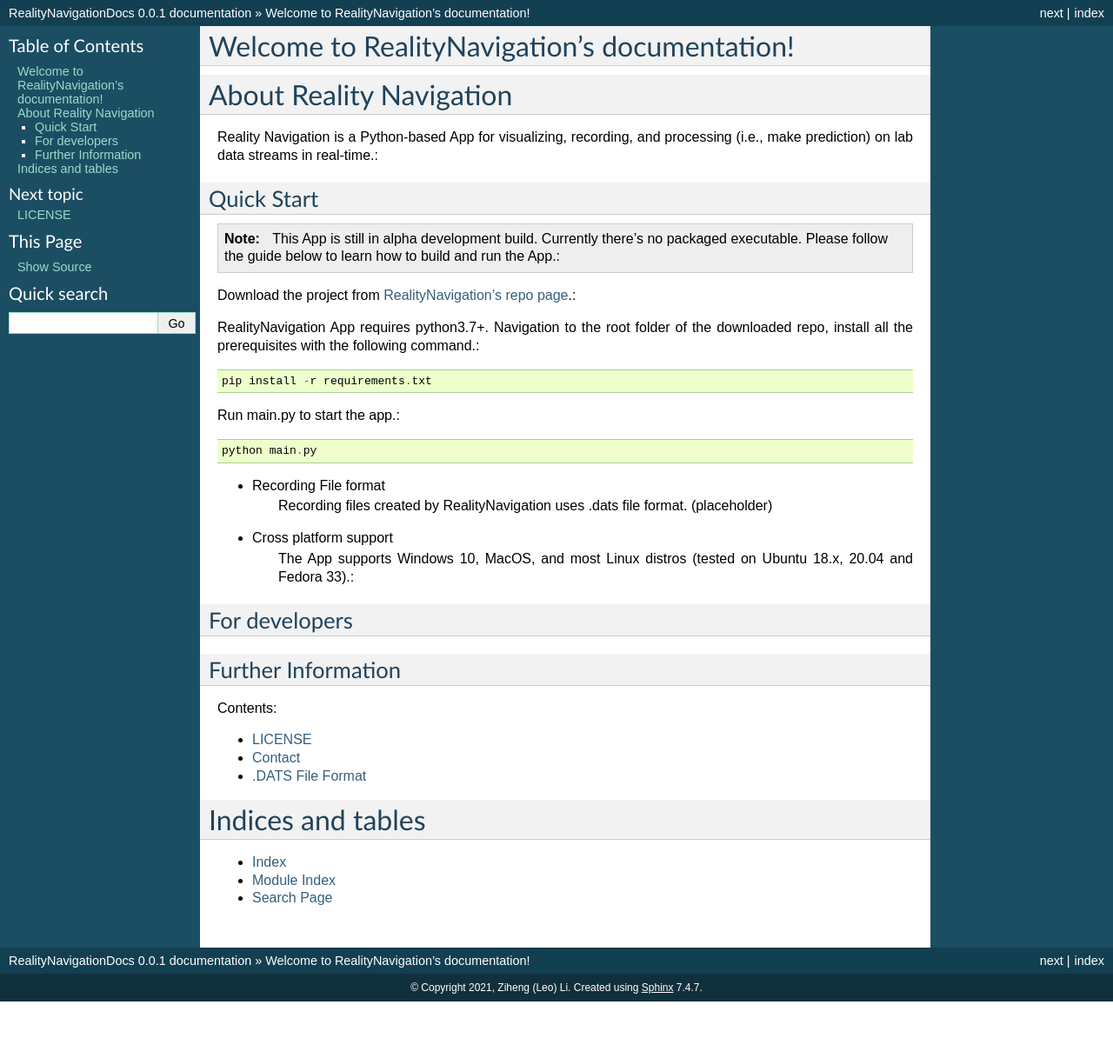
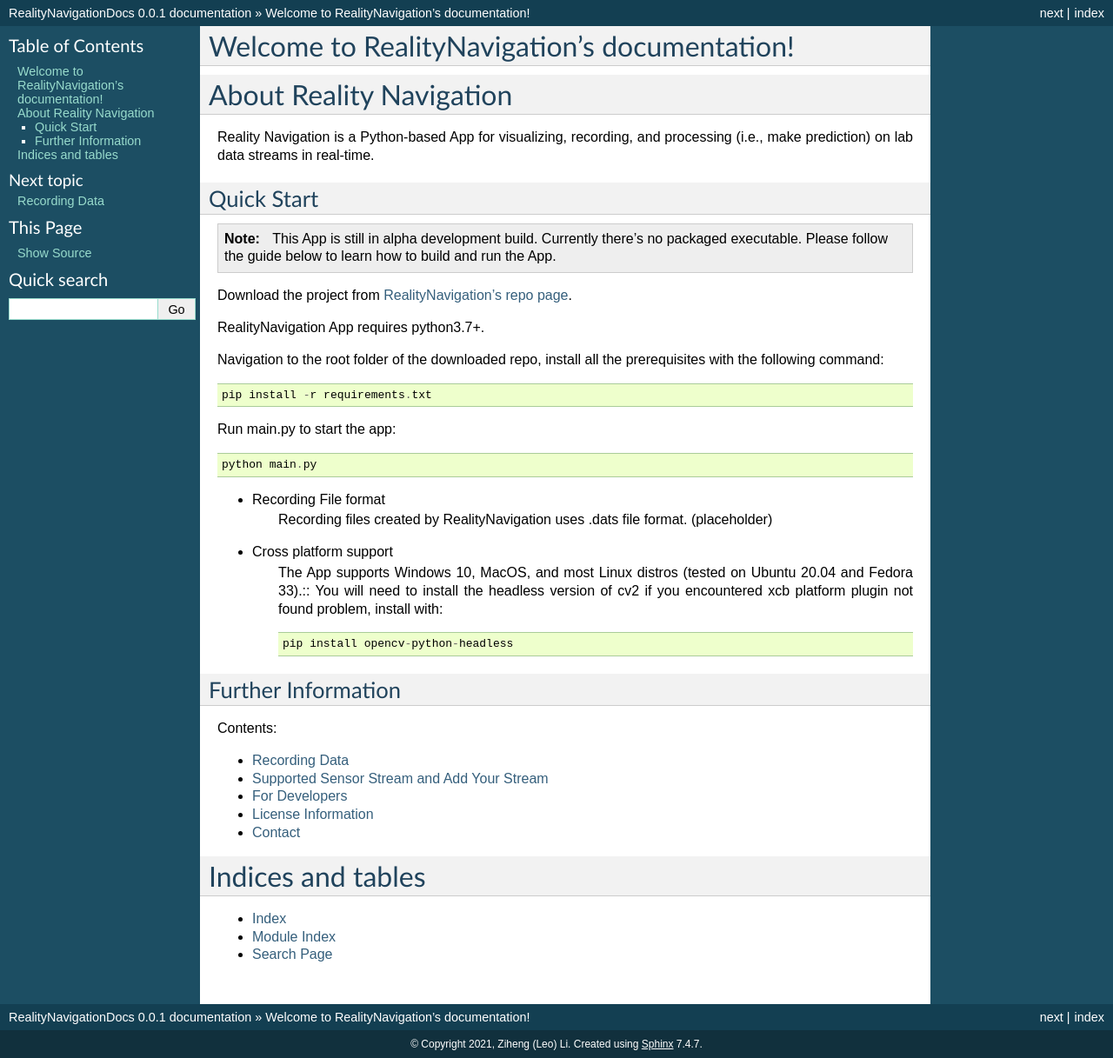
Before and after one commit to PhysioLabXR/PhysioLabXRDocs, a Sphinx documentation site: the page built from source/index.rst, in a window 1280 px wide. Shown: the whole page at 87% size. Built offline with Sphinx 7.4.7, drawn with Linux system fonts in a browser that asks for light colours; before the commit the page ends 1152 px from its top, so only the background shows below that.

Commit message:
add structured subsections

```diff
--- a/source/FileFormat.rst
+++ b/source/ForDevelopers.rst
@@ -1,4 +1,4 @@
-.DATS File Format
+For Developers
 =================
 
 .. image:: images/RN_Stream.png
--- a/source/LICENSE.rst
+++ b/source/LICENSE.rst
@@ -1,4 +1,4 @@
-LICENSE
+License Information
 =======
                     GNU GENERAL PUBLIC LICENSE
                        Version 3, 29 June 2007
--- /dev/null
+++ b/source/Recording.rst
@@ -0,0 +1,7 @@
+Recording Data
+=================
+
+.. image:: images/RN_Stream.png
+    :width: 1080
+
+.DATS (dictionary of array and timestamps) is a binary file format used by RealityNavitaion to log the recorded data.::
--- /dev/null
+++ b/source/SupportedSensors.rst
@@ -0,0 +1,7 @@
+Supported Sensor Stream and Add Your Stream
+=================
+
+.. image:: images/RN_Stream.png
+    :width: 1080
+
+.DATS (dictionary of array and timestamps) is a binary file format used by RealityNavitaion to log the recorded data.::
--- a/source/index.rst
+++ b/source/index.rst
@@ -8,26 +8,24 @@
 
 About Reality Navigation
 ========================
-Reality Navigation is a Python-based App for visualizing, recording, and processing (i.e., make prediction) on lab data streams in real-time.::
-
-
-
+Reality Navigation is a Python-based App for visualizing, recording, and processing (i.e., make prediction) on lab data streams in real-time.
 
 Quick Start
-^^^^^^^^^^^
+-----------
 
 .. note::
    This App is still in alpha development build. Currently there's no packaged executable. Please follow the guide below
-   to learn how to build and run the App.::
+   to learn how to build and run the App.
 
-Download the project from `RealityNavigation's repo page <https://github.com/ApocalyVec/RealityNavigation>`_.::
+Download the project from `RealityNavigation's repo page <https://github.com/ApocalyVec/RealityNavigation>`_.
 
 RealityNavigation App requires python3.7+.
-Navigation to the root folder of the downloaded repo, install all the prerequisites with the following command.::
+
+Navigation to the root folder of the downloaded repo, install all the prerequisites with the following command::
 
    pip install -r requirements.txt
 
-Run main.py to start the app.::
+Run main.py to start the app::
 
    python main.py
 
@@ -35,19 +33,23 @@
    Recording files created by RealityNavigation uses .dats file format. (placeholder)
 
 - Cross platform support
-   The App supports Windows 10, MacOS, and most Linux distros (tested on Ubuntu 18.x, 20.04 and Fedora 33).::
+   The App supports Windows 10, MacOS, and most Linux distros (tested on Ubuntu 20.04 and Fedora 33).::
+   You will need to install the headless version of cv2 if you encountered xcb platform plugin not found problem, install with::
 
-For developers
-^^^^^^^^^^^^^^
+      pip install opencv-python-headless
+
+
 
 Further Information
-^^^^^^^^^^^^^^^^^
+-------------------
 .. toctree::
    :maxdepth: 1
    :caption: Contents:
 
+   Recording
+   SupportedSensors
+   ForDevelopers
    LICENSE
-   FileFormat
 
 
 Indices and tables
```
